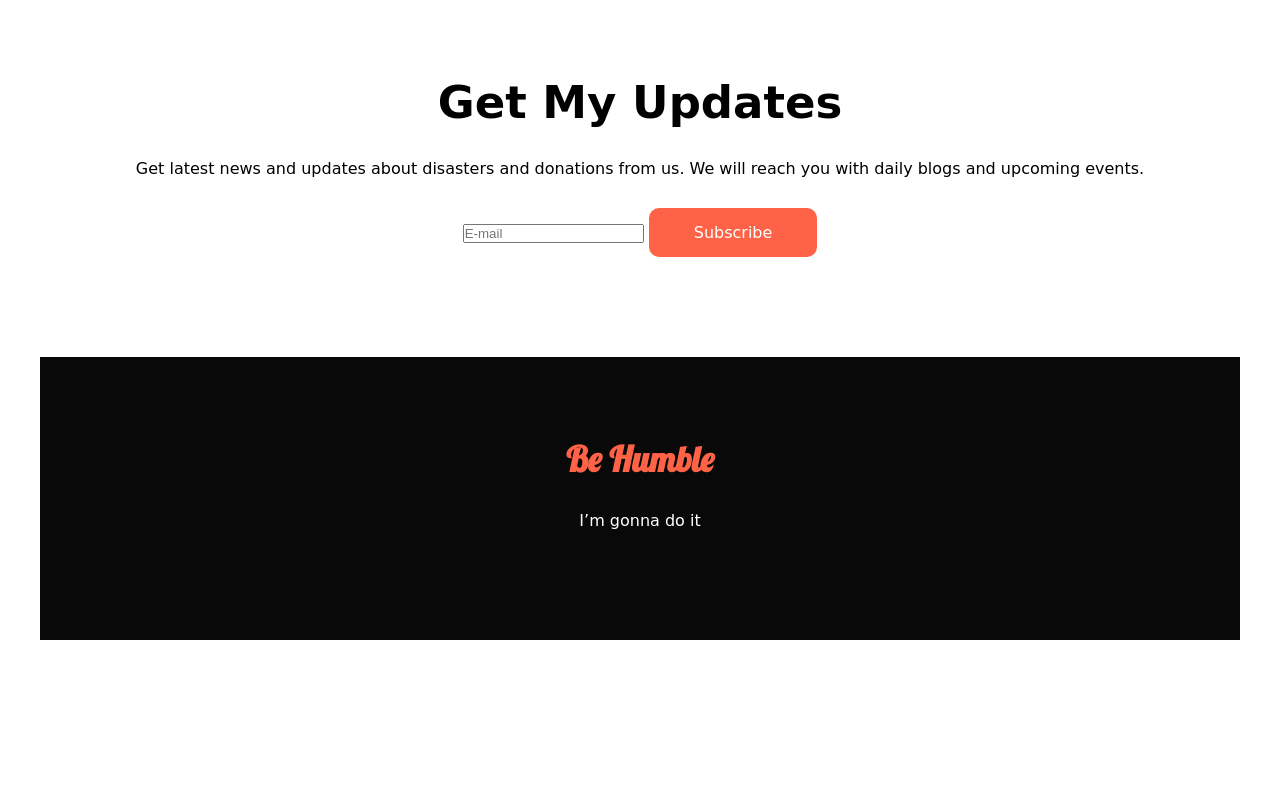
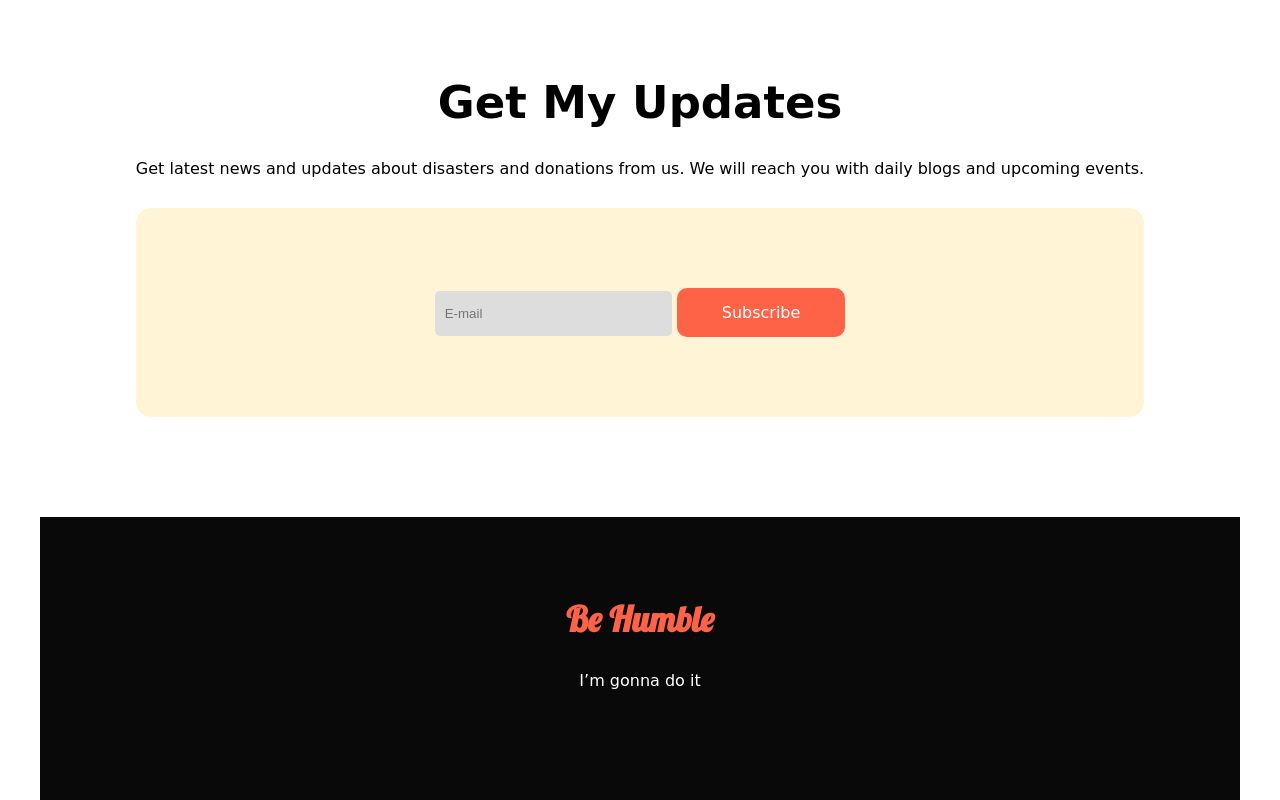
Before and after one commit to sakibnazmus1/portfolio-1, a plain HTML site: page index.html in a window 1280 px wide. Shown: the part 1871-2671 px from the top of the page. Before the commit the page ends 2511 px from the top, so only its background shows below. Drawn offline with Linux system fonts and the light colour scheme; a web font is replaced by a local one.

Commit message:
update 4

```diff
--- a/style.css
+++ b/style.css
@@ -137,14 +137,14 @@ h3 {
     margin: 30px 0;
 }
 
-.email input {
+.e-mail input {
     padding: 15px 50px 15px 10px;
     border-radius: 5px;
     border: none;
     background: #dddddd;
 }
 
-.email {
+.e-mail {
     background: #FFF4D6;
     padding: 80px 0;
     border-radius: 15px;
```
